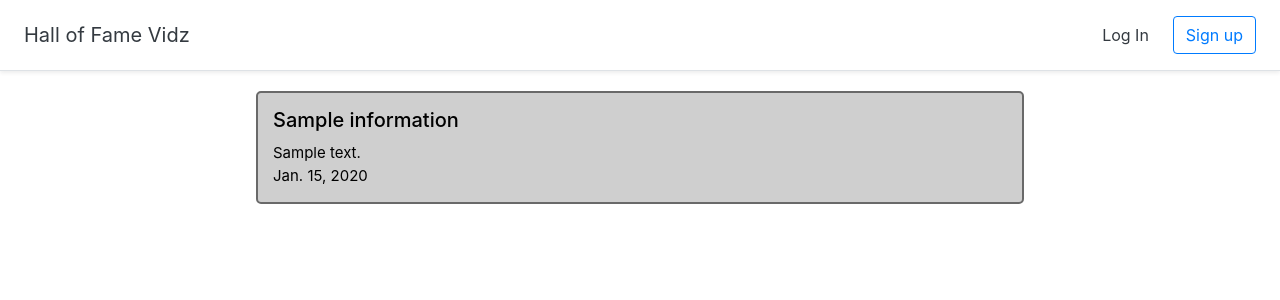
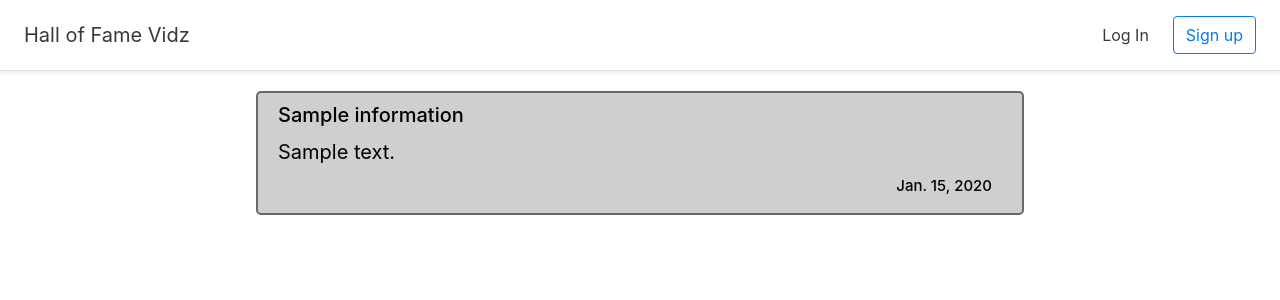
Before and after one commit to karol6112/management_system, a Django app: template management_system/informations/templates/informations.html in a window 1280 px wide. Shown: the top 300 px of the page. Run offline with Django 3.2, Linux system fonts and the light colour scheme; the template is opened without the code that fills it: values that come from a table or form of the project are taken from there, others are empty; tables that the repository leaves empty hold one stand-in row (values such as "Sample post"); some libraries are stand-ins or nearby versions.

Commit message:
add status to info model

```diff
--- a/management_system/informations/models.py
+++ b/management_system/informations/models.py
@@ -3,10 +3,20 @@ from django.db import models
 
 
 class Information(models.Model):
+
+    STATUS = (
+        ('normal', 'Normal'),
+        ('important', 'Important'),
+    )
+
     author = models.ForeignKey(User, on_delete=models.CASCADE)
     title = models.CharField(max_length=50, blank=False)
     text = models.TextField(blank=False)
     date = models.DateField(auto_now_add=True, blank=True)
+    status = models.CharField(max_length=20, choices=STATUS, default='normal')
+
+    class Meta:
+        ordering = ('date',)
 
     def __str__(self):
         return self.title
--- a/management_system/informations/templates/informations.html
+++ b/management_system/informations/templates/informations.html
@@ -1,16 +1,24 @@
 {% extends 'base.html' %}
 {% block content %}
+
 <div class="container_info">
+
   {% for info in informations %}
+  <div
+   {%if info.status == 'normal' %} class="info_normal"
+   {% else %}
+   class="info_important"
+   {% endif %}>
 
-  <div class="info">
+
   <h1>  {{ info.title }} </h1>
     {{ info.text|truncatewords:50 }}
-    <br />
+
+    <h2>
     {{ info.date }}
-    <br />
+    </h2>
+
   </div>
-
   {% endfor %}
 </div>
 
--- a/management_system/management_system/static/style.css
+++ b/management_system/management_system/static/style.css
@@ -10,13 +10,9 @@
   max-width: 51rem;
 }
 
-h1{
-  font-size: 20px;
-  margin: 0;
-  padding-bottom: 10px;
-}
 
-.info {
+
+.info_normal {
   background-color: #cfcfcf;
   color: #000000;
   margin-left: auto;
@@ -26,10 +22,52 @@ h1{
   width: 60%;
   border: 2px solid #696969;
   border-radius: 5px;
-  padding: 15px;
-  font-size: 15px;
+  font-size: 20px;
+  padding: 0 20px;
 }
 
-.info:hover{
+.info_normal:hover{
   background-color: #dfdfdf;
 }
+
+.info_normal h1{
+  font-size: 20px;
+  margin: 0;
+  padding: 10px 0;
+}
+
+.info_normal h2{
+  font-size: 15px;
+  text-align: right;
+  padding: 10px;
+}
+
+.info_important {
+  background-color: #cf0000;
+  color: #000000;
+  margin-left: auto;
+  margin-right: auto;
+  margin-top: 20px;
+  text-align: justify;
+  width: 60%;
+  border: 2px solid #696969;
+  border-radius: 5px;
+  font-size: 20px;
+  padding: 0 20px;
+}
+
+.info_important:hover{
+  background-color: #df1111;
+}
+
+.info_important h1{
+  font-size: 20px;
+  margin: 0;
+  padding: 10px 0;
+}
+
+.info_important h2{
+  font-size: 15px;
+  text-align: right;
+  padding: 10px;
+}
--- a/management_system/management_system/urls.py
+++ b/management_system/management_system/urls.py
@@ -22,8 +22,11 @@ from informations import views
 
 urlpatterns = [
     path('admin/', admin.site.urls),
-    path('home/', views.InformationListView.as_view(), name='informations'),
-    path('add/', views.InformationsCreateView.as_view(), name='add_informations'),
+    path('add/', views.InformationCreateView.as_view(), name='add_informations'),
+    path('info/', views.InformationListView.as_view(), name='info'),
+    path('info/<int:pk>/', views.InformationDetailView.as_view(), name='detail_information'),
+
+
 ]
 
 urlpatterns += static(settings.STATIC_URL, document_root=settings.STATIC_ROOT)
```
Also changed, not shown: management_system/informations/templates/detail_information.html (added, +12 -0 lines), management_system/informations/views.py (+7 -1 lines), management_system/informations/migrations/0002_auto_20201004_1917.py (added).
